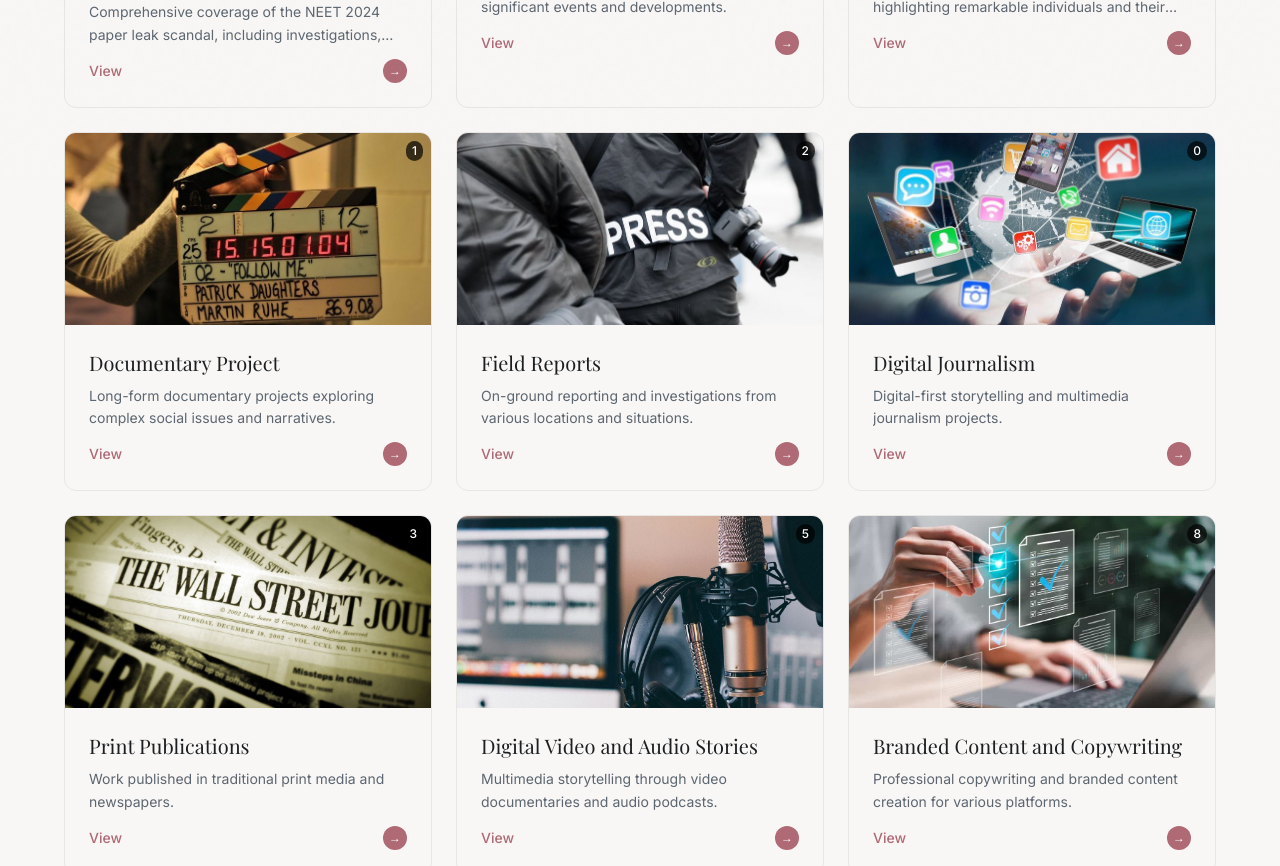
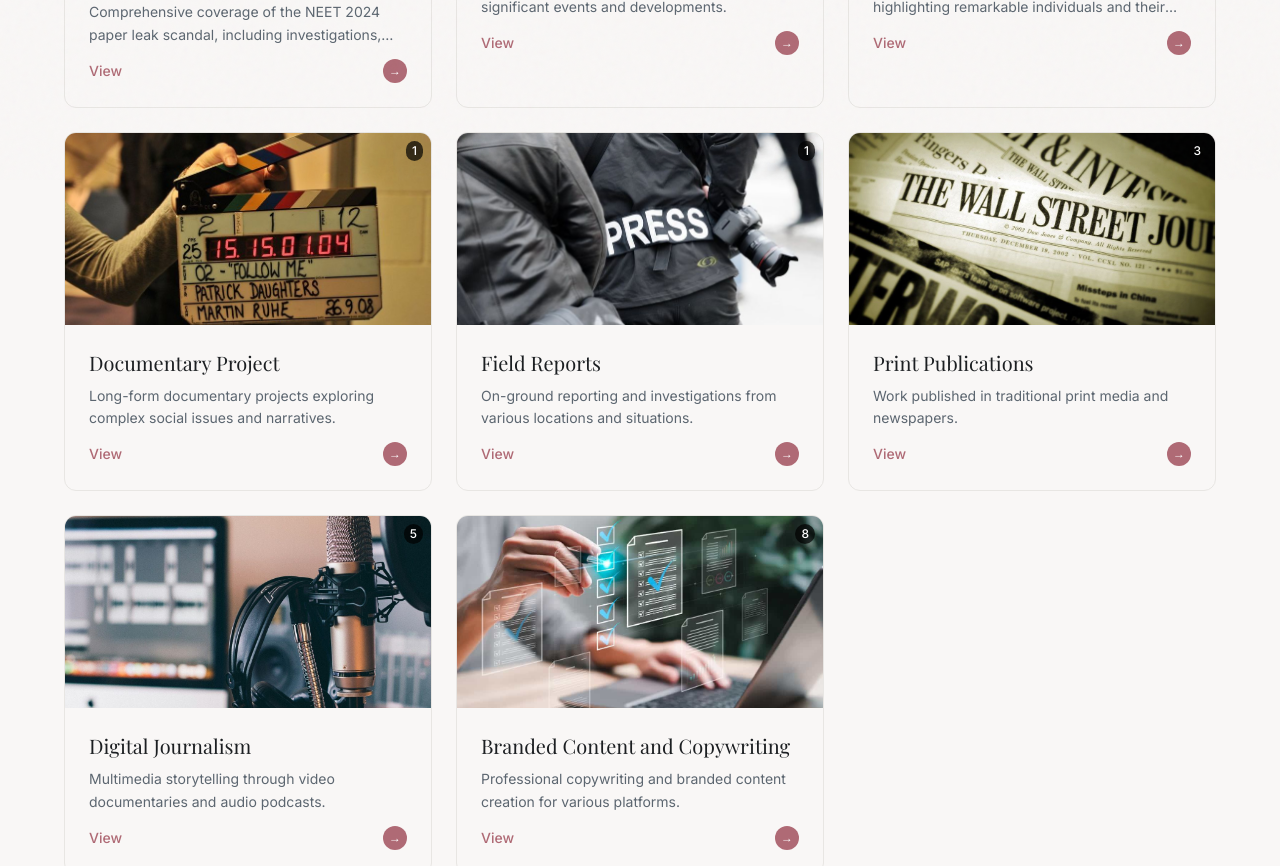
Before and after one commit to Rajeev12R/manasvi, a React (Vite) app: page /work in a window 1280 px wide. Shown: the part 620-1486 px from the top of the page. Built offline with nearby package versions, Linux system fonts and the light colour scheme; a web font is replaced by a local one.

Commit message:
added changes

```diff
--- a/src/pages/Work.tsx
+++ b/src/pages/Work.tsx
@@ -175,7 +175,7 @@ export const allProjects = [
   {
     id: 14,
     title: "Narmadapuram PWD Corruption Exposé",
-    category: "field-reports",
+    category: "news-reports",
     publication: "JournalistAV",
     date: "Aug 2024",
     tags: ["Corruption", "Investigation", "Public Works", "Lok Yukta", "Madhya Pradesh"],
@@ -935,6 +935,8 @@ export const allProjects = [
     publication: "The Publicat",
     date: "2024",
     tags: ["Results", "Debate", "Students", "Mazin", "Viral"],
+    description: "Report on the revised NEET UG 2024 results of Mazin Mansoor, who initially scored a perfect 720/720, and the subsequent changes in his All India Rank.",
+    readTime: "4 min read",
     image: "/images/marginscore.png",
     link: "https://thepublicat.com/?p=3065"
   },
@@ -1093,13 +1095,6 @@ export const categories = [
     description: "On-ground reporting and investigations from various locations and situations."
   },
   {
-    id: "digital-journalism",
-    name: "Digital Journalism",
-    count: allProjects.filter(p => p.category === "digital-journalism").length,
-    image: "/images/digitaljournalism.jpg",
-    description: "Digital-first storytelling and multimedia journalism projects."
-  },
-  {
     id: "print-publications",
     name: "Print Publications",
     count: allProjects.filter(p => p.category === "print-publications").length,
@@ -1108,7 +1103,7 @@ export const categories = [
   },
   {
     id: "digital-video-audio",
-    name: "Digital Video and Audio Stories",
+    name: "Digital Journalism",
     count: allProjects.filter(p => p.category === "digital-video-audio").length,
     image: "/images/audio_and_video.jpg",
     description: "Multimedia storytelling through video documentaries and audio podcasts."
@@ -1183,12 +1178,14 @@ const Work = () => {
   const handleCategoryClick = (categoryId: string) => {
     setSelectedCategory(categoryId);
     setCurrentView("articles");
+    window.scrollTo(0, 0);
   };
 
   const handleBackToCategories = () => {
     setCurrentView("categories");
     setSelectedCategory("all");
     setSearchTerm("");
+    window.scrollTo(0, 0);
   };
 
   const clearFilters = () => {
```
